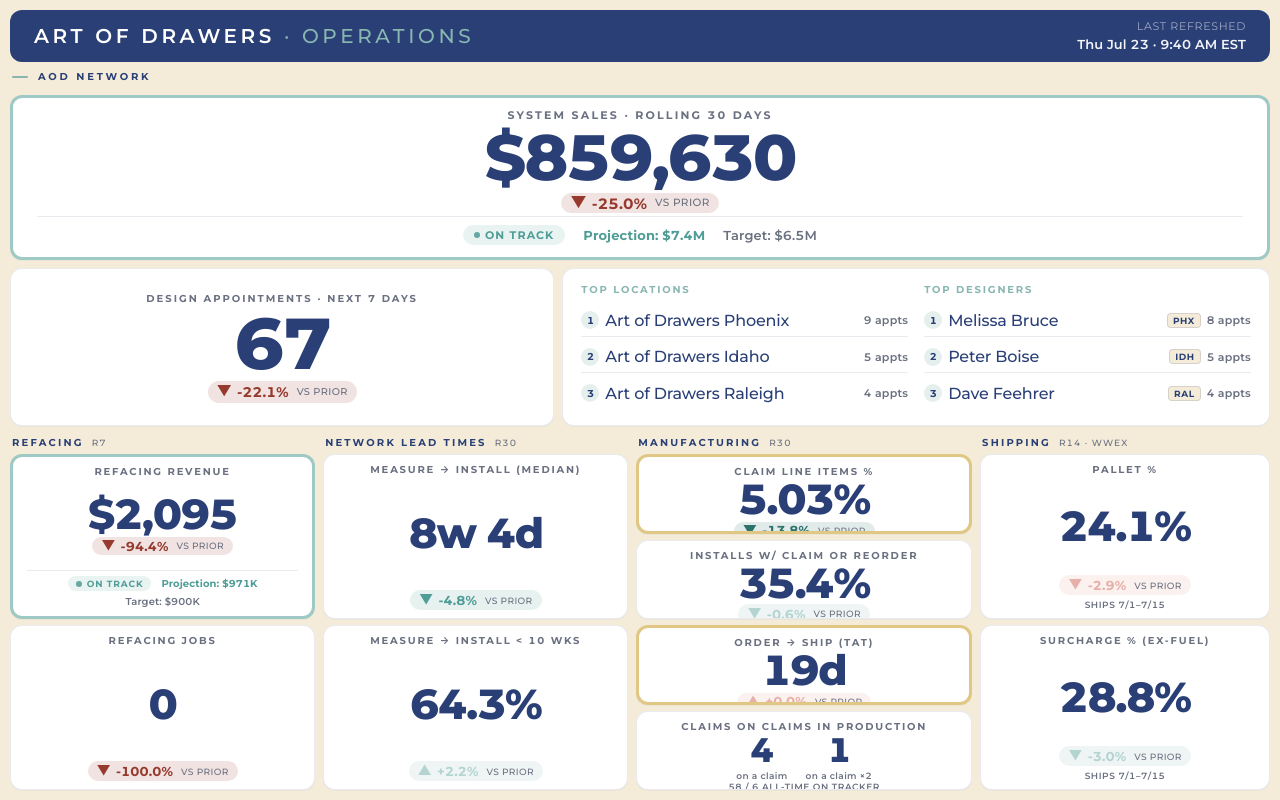
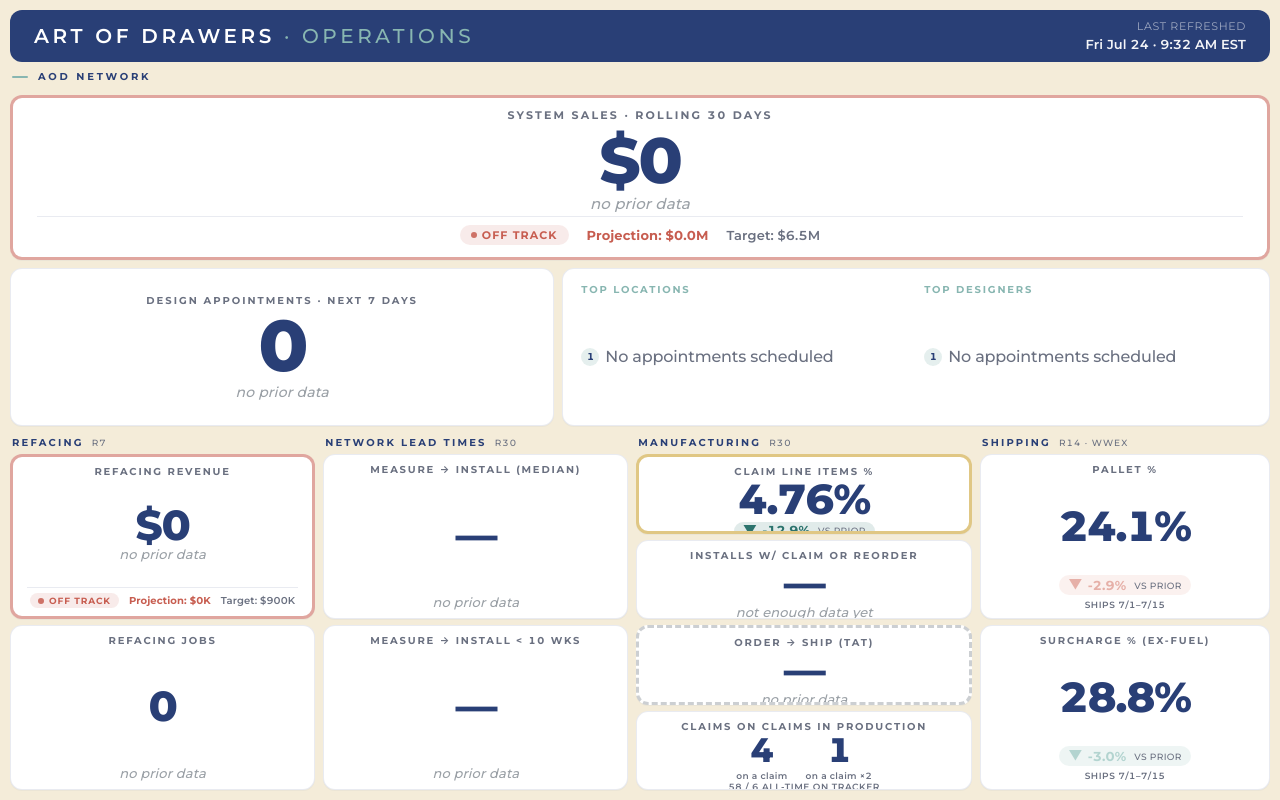
Before and after one commit to mfluker/aod-ops-dashboard, a plain HTML site: page index.html in a window 1280 px wide. Drawn offline with Linux system fonts and the light colour scheme.

Commit message:
Auto-refresh 2026-07-24 09:32 ET

```diff
--- a/index.html
+++ b/index.html
@@ -507,47 +507,43 @@
             <div class="brand">Art of Drawers<span class="accent"> · Operations</span></div>
             <div class="updated">
                 Last refreshed<br>
-                <span class="stamp">Thu Jul 23 · 9:40 AM EST</span>
+                <span class="stamp">Fri Jul 24 · 9:32 AM EST</span>
             </div>
         </div>
 
         <!-- ===== AOD NETWORK ===== -->
         <div class="aod-network">
             <div class="section-label">AoD Network</div>
-            <div class="card revenue-hero bonus-ontrack">
+            <div class="card revenue-hero bonus-offtrack">
                 <div class="label">System Sales · Rolling 30 Days</div>
                 <div class="metric-main">
-                    <div class="value">$859,630</div>
-                    <div class="vs-prior"><span class="indicator down-deep"><span class="arrow">▼</span> -25.0%<span class="vs-label">vs prior</span></span></div>
+                    <div class="value">$0</div>
+                    <div class="vs-prior"><span class="indicator no-data">no prior data</span></div>
                 </div>
                 <div class="bonus-group">
-                    <span class="bonus-pill ontrack">On Track</span>
-                    <span class="bonus-fig proj ontrack">Projection: $7.4M</span><span class="bonus-fig target">Target: $6.5M</span>
+                    <span class="bonus-pill offtrack">Off Track</span>
+                    <span class="bonus-fig proj offtrack">Projection: $0.0M</span><span class="bonus-fig target">Target: $6.5M</span>
                 </div>
             </div>
             <div class="row-bottom">
                 <div class="card appointments">
                     <div class="label">Design Appointments · Next 7 Days</div>
-                    <div class="big-number">67</div>
+                    <div class="big-number">0</div>
                     <div class="card-foot">
-                        <div class="indicator-row"><span class="indicator down-deep"><span class="arrow">▼</span> -22.1%<span class="vs-label">vs prior</span></span></div>
+                        <div class="indicator-row"><span class="indicator no-data">no prior data</span></div>
                     </div>
                 </div>
                 <div class="card top-lists">
                     <div>
                         <h3>Top Locations</h3>
                         <ol>
-                            <li><span class="name">Art of Drawers Phoenix</span><span class="count">9 appts</span></li>
-            <li><span class="name">Art of Drawers Idaho</span><span class="count">5 appts</span></li>
-            <li><span class="name">Art of Drawers Raleigh</span><span class="count">4 appts</span></li>
+                            <li><span class="name" style="color:var(--text-secondary)">No appointments scheduled</span><span class="count"></span></li>
                         </ol>
                     </div>
                     <div>
                         <h3>Top Designers</h3>
                         <ol>
-                            <li><span class="name">Melissa Bruce</span><span class="iata">PHX</span><span class="count">8 appts</span></li>
-            <li><span class="name">Peter Boise</span><span class="iata">IDH</span><span class="count">5 appts</span></li>
-            <li><span class="name">Dave Feehrer</span><span class="iata">RAL</span><span class="count">4 appts</span></li>
+                            <li><span class="name" style="color:var(--text-secondary)">No appointments scheduled</span><span class="count"></span></li>
                         </ol>
                     </div>
                 </div>
@@ -561,22 +557,22 @@
             <div class="category-col">
                 <div class="col-header">Refacing <span class="note">R7</span></div>
                 <div class="stack has-2">
-                    <div class="metric-card bonus-ontrack">
+                    <div class="metric-card bonus-offtrack">
                         <div class="label">Refacing Revenue</div>
                         <div class="metric-main">
-                            <div class="value">$2,095</div>
-                            <div class="vs-prior"><span class="indicator down-deep"><span class="arrow">▼</span> -94.4%<span class="vs-label">vs prior</span></span></div>
+                            <div class="value">$0</div>
+                            <div class="vs-prior"><span class="indicator no-data">no prior data</span></div>
                         </div>
                         <div class="bonus-group">
-                            <span class="bonus-pill ontrack">On Track</span>
-                            <span class="bonus-fig proj ontrack">Projection: $971K</span><span class="bonus-fig target">Target: $900K</span>
+                            <span class="bonus-pill offtrack">Off Track</span>
+                            <span class="bonus-fig proj offtrack">Projection: $0K</span><span class="bonus-fig target">Target: $900K</span>
                         </div>
                     </div>
                     <div class="metric-card">
                         <div class="label">Refacing Jobs</div>
                         <div class="value">0</div>
                         <div class="card-foot">
-                            <div class="indicator-row"><span class="indicator down-deep"><span class="arrow">▼</span> -100.0%<span class="vs-label">vs prior</span></span></div>
+                            <div class="indicator-row"><span class="indicator no-data">no prior data</span></div>
                         </div>
                     </div>
                 </div>
@@ -588,16 +584,16 @@
                 <div class="stack has-2">
                     <div class="metric-card">
                         <div class="label">Measure &rarr; Install (median)</div>
-                        <div class="value">8w 4d</div>
+                        <div class="value">—</div>
                         <div class="card-foot">
-                            <div class="indicator-row"><span class="indicator up-med"><span class="arrow">▼</span> -4.8%<span class="vs-label">vs prior</span></span></div>
+                            <div class="indicator-row"><span class="indicator no-data">no prior data</span></div>
                         </div>
                     </div>
                     <div class="metric-card">
                         <div class="label">Measure &rarr; Install &lt; 10 wks</div>
-                        <div class="value">64.3%</div>
+                        <div class="value">—</div>
                         <div class="card-foot">
-                            <div class="indicator-row"><span class="indicator up-light"><span class="arrow">▲</span> +2.2%<span class="vs-label">vs prior</span></span></div>
+                            <div class="indicator-row"><span class="indicator no-data">no prior data</span></div>
                         </div>
                     </div>
                 </div>
@@ -610,8 +606,8 @@
                     <div class="metric-card bonus-behind">
                         <div class="label">Claim Line Items %</div>
                         <div class="metric-main">
-                            <div class="value">5.03%</div>
-                            <div class="vs-prior"><span class="indicator up-deep"><span class="arrow">▼</span> -13.8%<span class="vs-label">vs prior</span></span></div>
+                            <div class="value">4.76%</div>
+                            <div class="vs-prior"><span class="indicator up-deep"><span class="arrow">▼</span> -12.9%<span class="vs-label">vs prior</span></span></div>
                         </div>
                         <div class="bonus-group">
                             <span class="bonus-pill behind">Behind</span>
@@ -621,21 +617,21 @@
                     <!-- % of R30 installs with a claim or reorder attached (Mat 2026-06-11). -->
                     <div class="metric-card">
                         <div class="label">Installs w/ Claim or Reorder</div>
-                        <div class="value">35.4%</div>
+                        <div class="value">—</div>
                         <div class="card-foot">
-                            <div class="indicator-row"><span class="indicator up-light"><span class="arrow">▼</span> -0.6%<span class="vs-label">vs prior</span></span></div>
+                            <div class="indicator-row"><span class="indicator no-data">not enough data yet</span></div>
                         </div>
                     </div>
                     <!-- TAT (Order -> Ship): bonus metric (status 5 -> status 6, nearest day). -->
-                    <div class="metric-card bonus-behind">
+                    <div class="metric-card bonus-pending">
                         <div class="label">Order &rarr; Ship (TAT)</div>
                         <div class="metric-main">
-                            <div class="value">19d</div>
-                            <div class="vs-prior"><span class="indicator down-light"><span class="arrow">▲</span> +0.0%<span class="vs-label">vs prior</span></span></div>
+                            <div class="value">—</div>
+                            <div class="vs-prior"><span class="indicator no-data">no prior data</span></div>
                         </div>
                         <div class="bonus-group">
-                            <span class="bonus-pill behind">Behind</span>
-                            <span class="bonus-fig proj behind">Projection: 19d</span><span class="bonus-fig target">Target: 18d</span>
+                            <span class="bonus-pill neutral">No data yet</span>
+
                         </div>
                     </div>
                     <!-- Nested claims still in production (Mfg Partner Analysis sheet). -->
```
